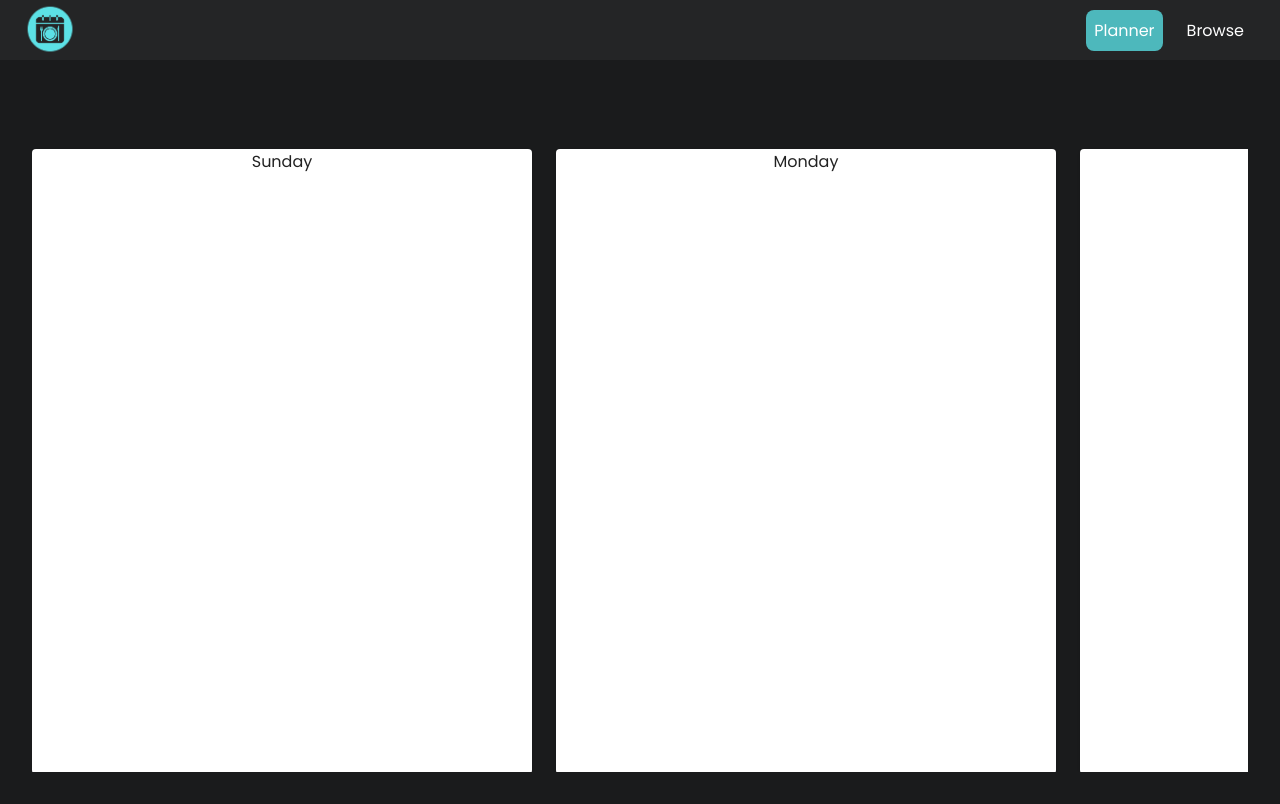
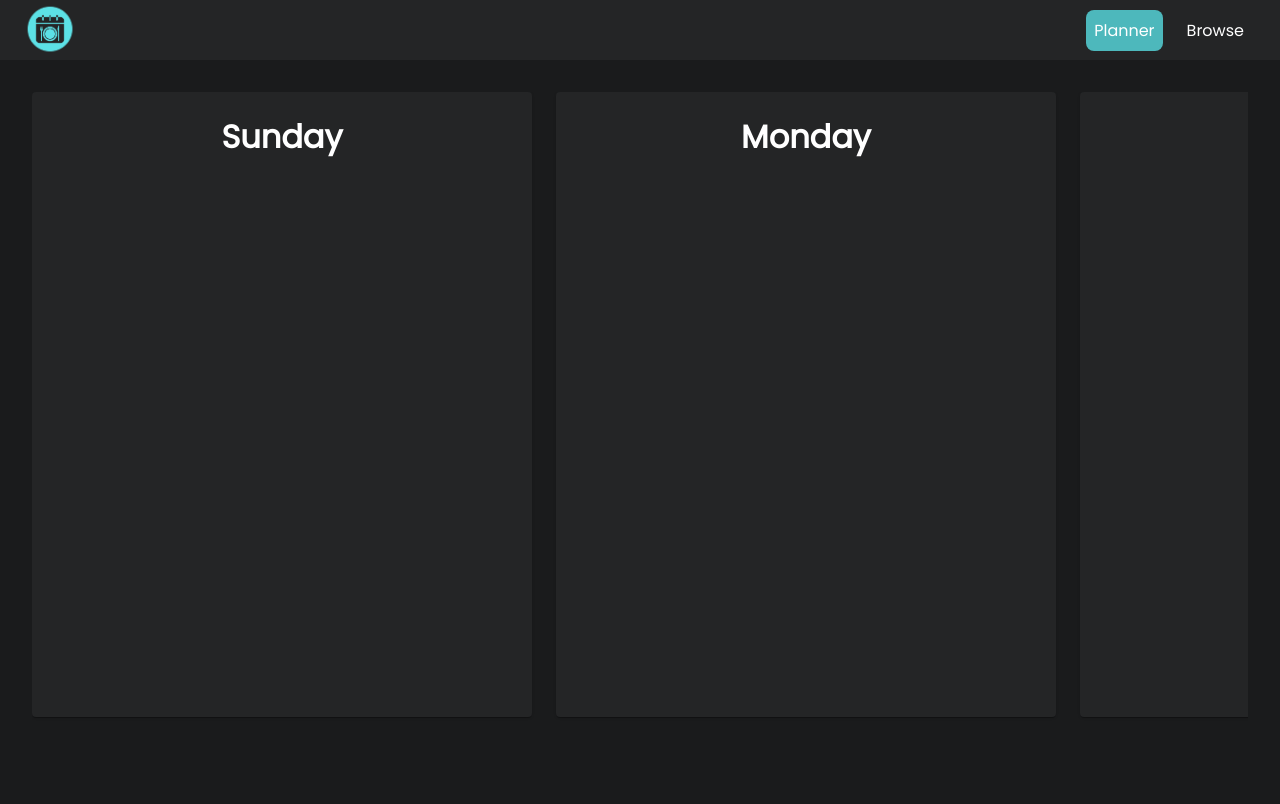
Before and after one commit to xwilson03/OptiMeal, a React (Vite) app in the folder client/: page /planner in a window 1280 px wide. Built offline with nearby package versions, Linux system fonts and the light colour scheme.

Commit message:
improves Planner css

```diff
--- a/client/src/pages/Planner.jsx
+++ b/client/src/pages/Planner.jsx
@@ -1,19 +1,17 @@
-import { Card, Container, Stack} from "@mui/material"
+import { Card, Stack} from "@mui/material"
 import "../styles/Planner.css"
 
 function DayCard(props) {
     return (
         <Card className="dayCard">
-            {props.name}
+            <h1 class="dayName">{props.name}</h1>
         </Card>
     );
 }
 
 function Planner() {
   return (
-    <div>
-      <p>Planner</p>
-      <Stack className="stack" direction="row" spacing={3}>
+    <Stack direction="row" spacing={3}>
       <DayCard name="Sunday"    />
       <DayCard name="Monday"    />
       <DayCard name="Tuesday"   />
@@ -22,7 +20,6 @@ function Planner() {
       <DayCard name="Friday"    />
       <DayCard name="Saturday"  />
     </Stack>
-    </div>
   );
 }
 
--- a/client/src/styles/Planner.css
+++ b/client/src/styles/Planner.css
@@ -1,11 +1,15 @@
 .dayCard {
-    background-color: #242526;
+    background-color: #242526 !important;
     width: 500px;
     height: 625px;
-    scroll-snap-align: center;
+    margin: 20px;
 }
 
 .dayCard:hover {
     transform: scale(1.02);
     transition: all 0.3s;
 }
+
+.dayName {
+    color: white;
+}
```
Lines whose indentation alone changed are shown as unchanged.
